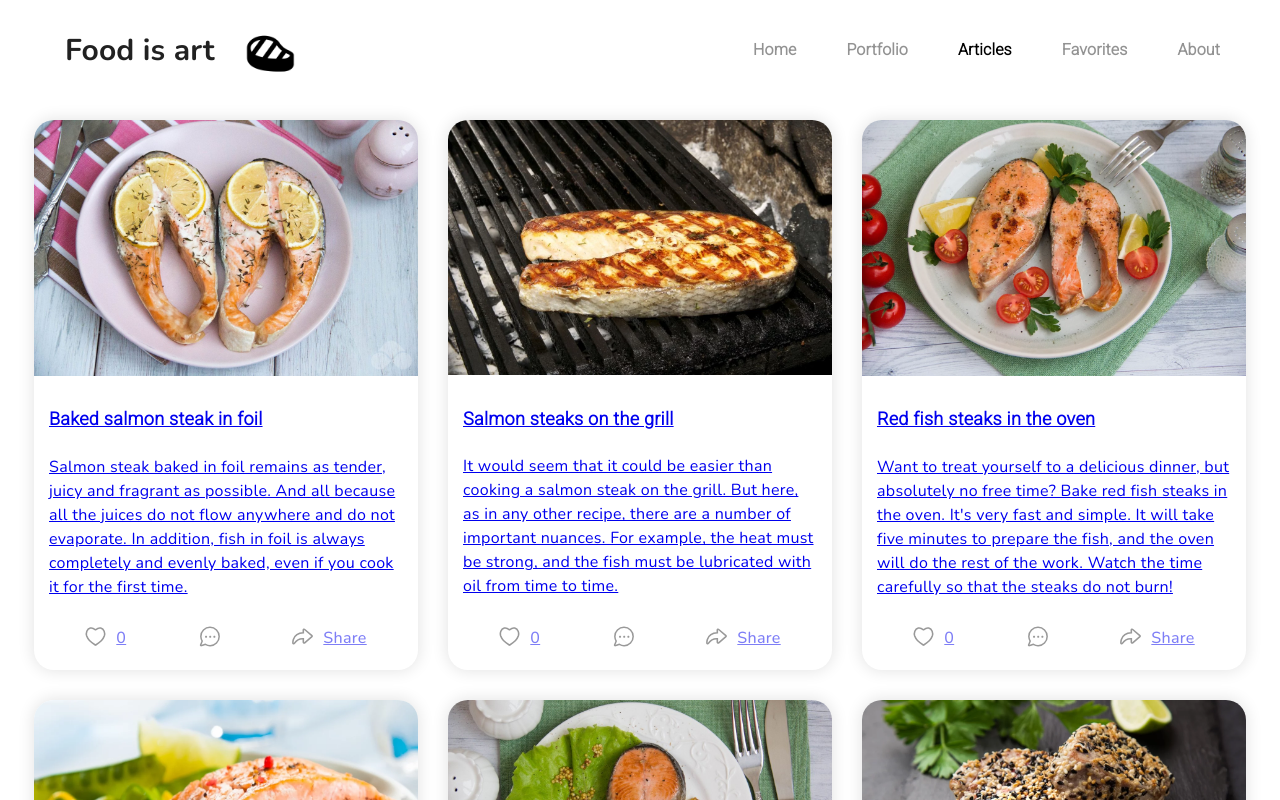
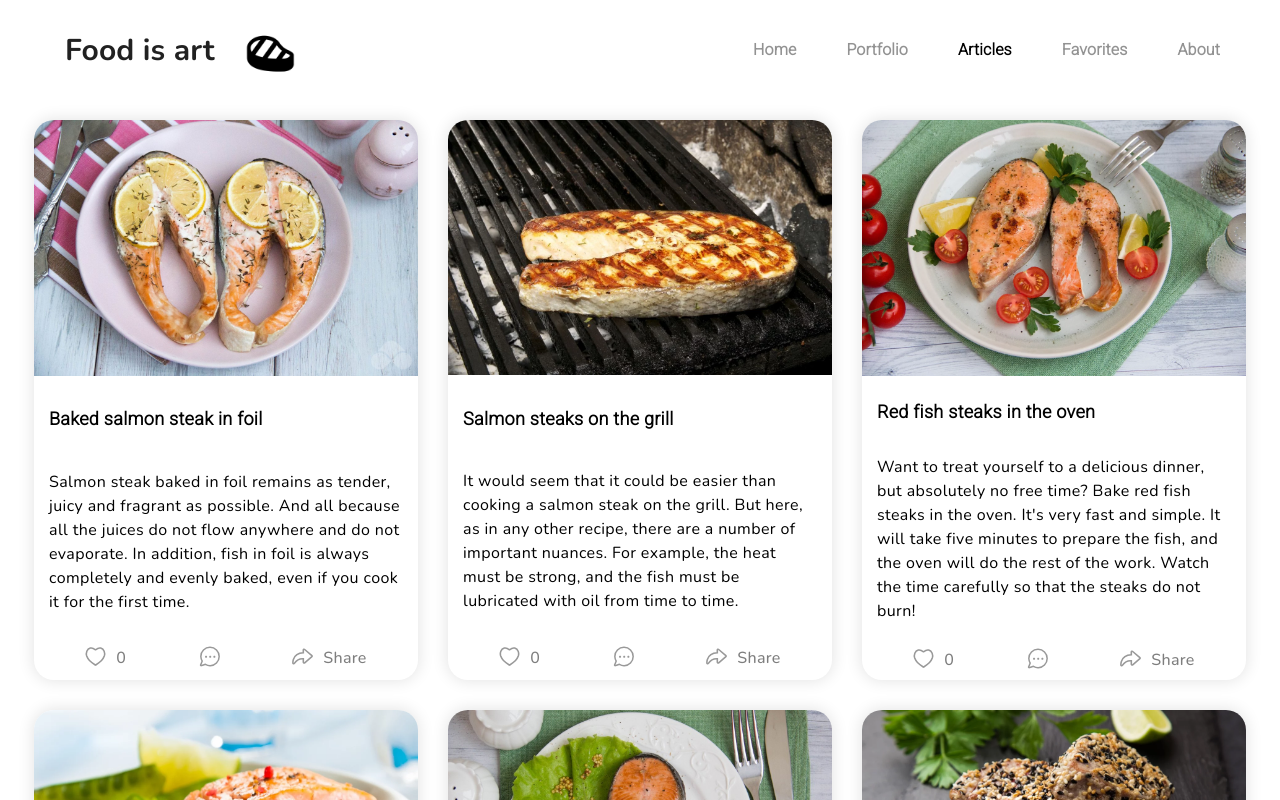
Before and after one commit to NikitOS-1/food-blog, a React (Create React App) app: page /articles in a window 1280 px wide. Shown: the top 800 px of the page. Built offline with nearby package versions, Linux system fonts and the light colour scheme.

Commit message:
add extended style

```diff
--- a/src/componets/ArticalItem/ArticalItem.module.scss
+++ b/src/componets/ArticalItem/ArticalItem.module.scss
@@ -1,16 +1,21 @@
 .wrap {
-    // display: none;
     margin: 15px;
     width: 30%;
-    height: 550px;
+    height: 560px;
     border-radius: 20px;
     -webkit-box-shadow: 0px 0px 16px 1px rgba(0, 0, 0, 0.11);
     -moz-box-shadow: 0px 0px 16px 1px rgba(0, 0, 0, 0.11);
     box-shadow: 0px 0px 16px 1px rgba(0, 0, 0, 0.11);
 
+    a {
+        text-decoration: none;
+        color: black;
+    }
+
     &:hover {
         opacity: 0.8;
         width: 30.1%;
+        margin: 17px;
     }
 
     .item {
@@ -37,16 +42,16 @@
         }
 
         .description {
-            margin: 0 15px;
+            margin: 15px;
             font-family: "Nunito", sans-serif;
             font-size: medium;
             font-weight: lighter;
-            letter-spacing: 0.3px;
+            letter-spacing: 0.4px;
         }
 
         .itemOption {
             display: flex;
-            padding: 20px 15px;
+            padding: 10px 15px;
             justify-content: space-around;
 
             .like {
--- a/src/componets/ArticalItem/ArticalExtendedItem.tsx
+++ b/src/componets/ArticalItem/Extended/ArticalExtendedItem.tsx
@@ -1,4 +1,5 @@
 import { Link } from "react-router-dom";
+import style from "./ArticalExtendedItem.module.scss";
 
 type Props = {
   articalsState: {
@@ -32,13 +33,10 @@ const ArticalExtendedItem = ({ articalsState, currentId }: Props) => {
       <div>
         {articalForId.map(
           ({ id, category, image, title, description }: Artical, i) => (
-            <div key={i}>
-              {i}
-              {id}
-              {category}
+            <div key={i} className={style.wrap}>
               <img src={image} alt="art" />
-              {title}
-              {description}
+              <div>{title}</div>
+              <div>{description}</div>
             </div>
           )
         )}
--- a/src/container/Main/Main.tsx
+++ b/src/container/Main/Main.tsx
@@ -9,7 +9,7 @@ import Meat from "../../pages/Portfolio/Meat/Meat";
 import Portfolio from "../../pages/Portfolio/Portfolio";
 import style from "./Main.module.scss";
 import { useState } from "react";
-import ArticalExtendedItem from "../../componets/ArticalItem/ArticalExtendedItem";
+import ArticalExtendedItem from "../../componets/ArticalItem/Extended/ArticalExtendedItem";
 
 type Props = {
   articalsState: {
```
Also changed, not shown: src/componets/ArticalItem/Extended/ArticalExtendedItem.module.scss (added).
